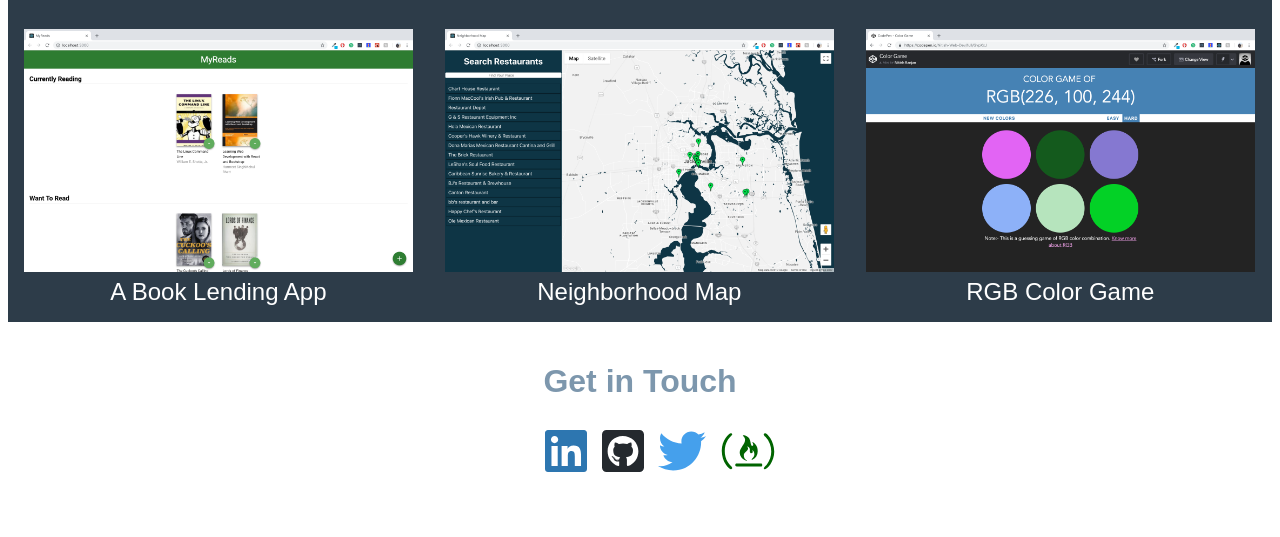
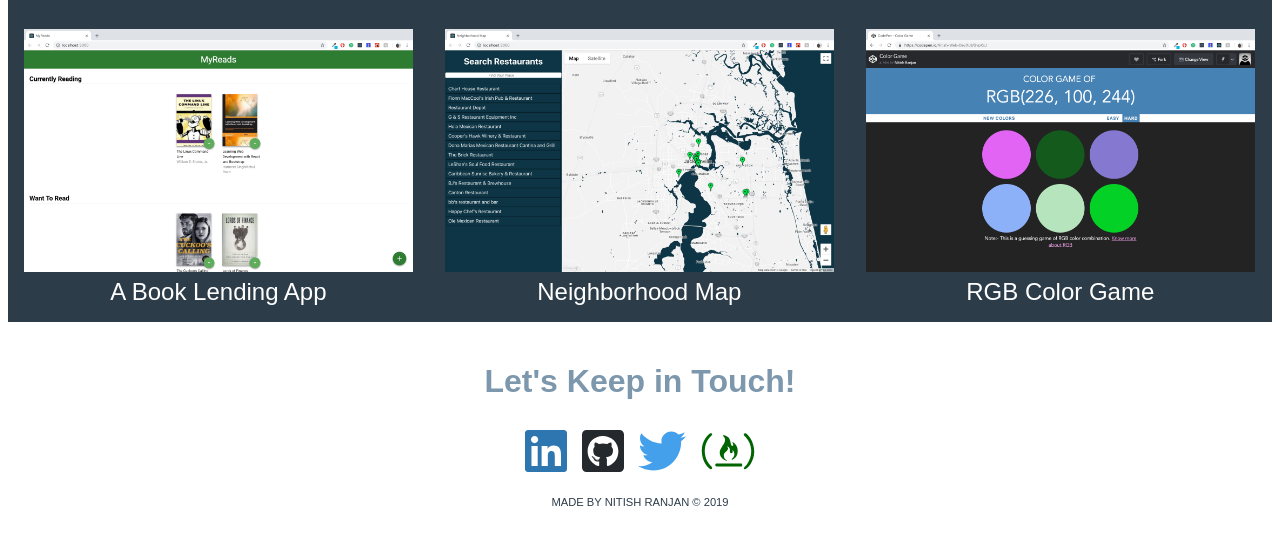
Before and after one commit to nitish03/Portfolio-Site, a plain HTML site: page index.html in a window 1280 px wide. Shown: the part 1426-1963 px from the top of the page. Before the commit the page ends 1940 px from the top, so only its background shows below. Drawn offline with Linux system fonts and the light colour scheme; a web font is replaced by a local one.

Commit message:
style icons

```diff
--- a/css/style.css
+++ b/css/style.css
@@ -88,6 +88,16 @@
   color: #7d97ad;
 }
 
+.bottom p {
+  text-transform: uppercase;
+  font-size: 0.7em;
+  color: #2d3c49;
+}
+
+ul {
+  padding: 0;
+}
+
 .icon li{
   display: inline-flex;
   list-style: none;
--- a/index.html
+++ b/index.html
@@ -104,13 +104,14 @@
     </div>
     <!-- footer -->
     <footer class="box bottom">
-      <h1>Get in Touch</h1>
+      <h1>Let's Keep in Touch!</h1>
       <ul class="icon">
         <li><a href="https://www.linkedin.com/in/nitishranjan03/" target="_blank"><i class="fab fa-linkedin fa-2x"></i></a></li>
         <li><a href="https://github.com/nitish03" target="_blank"><i class="fab fa-github-square fa-2x"></i></a></li>
         <li><a href="https://twitter.com/NRanjanWebDev" target="_blank"><i class="fab fa-twitter fa-2x"></i></a></li>
         <li><a href="https://www.freecodecamp.org/nranjan" target="_blank"><i class="fab fa-free-code-camp fa-2x"></i></a></li>
       </ul>
+      <p>Made by Nitish Ranjan &copy; 2019</p>
     </footer>
   </div>
   <script defer src="https://use.fontawesome.com/releases/v5.0.13/js/all.js"
```
